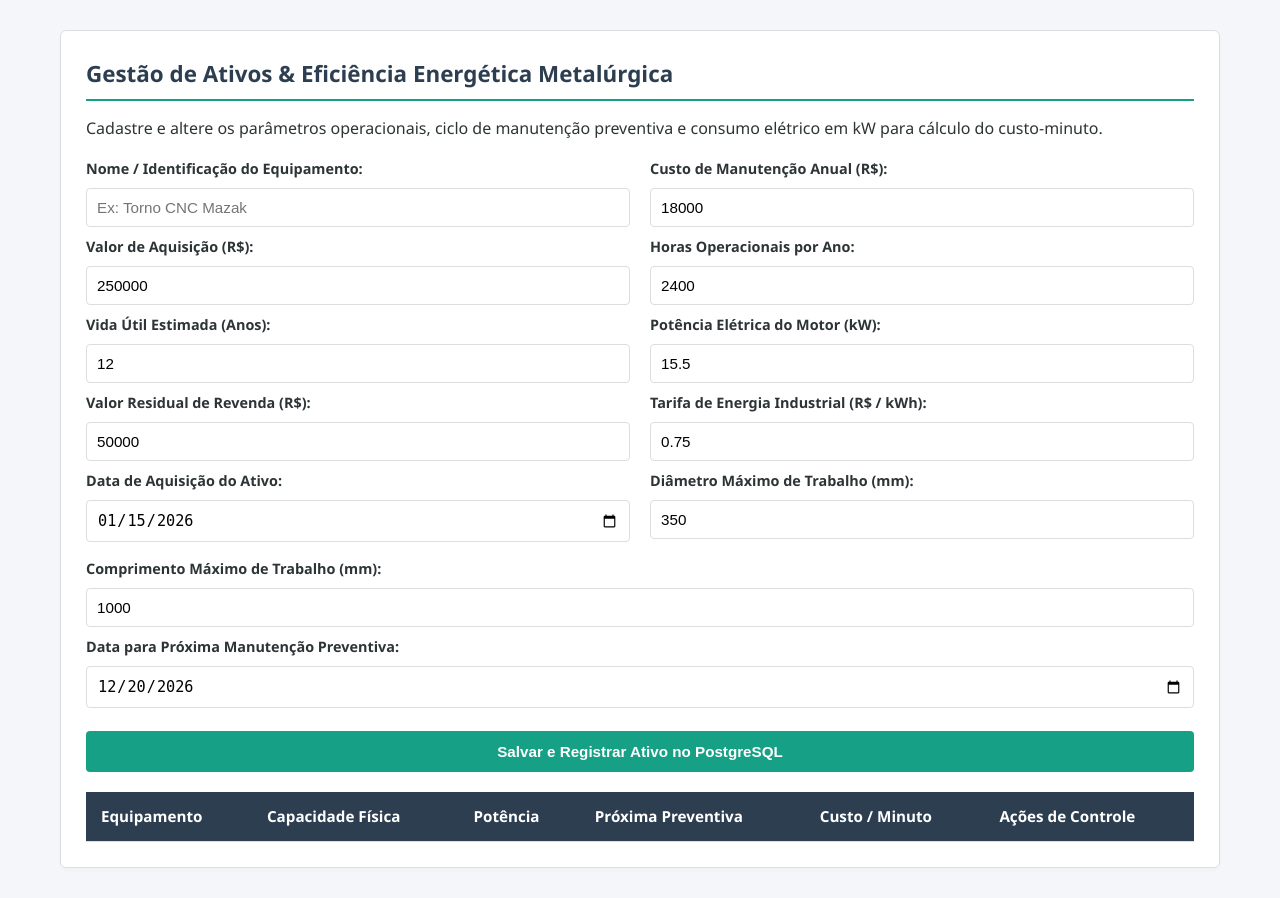
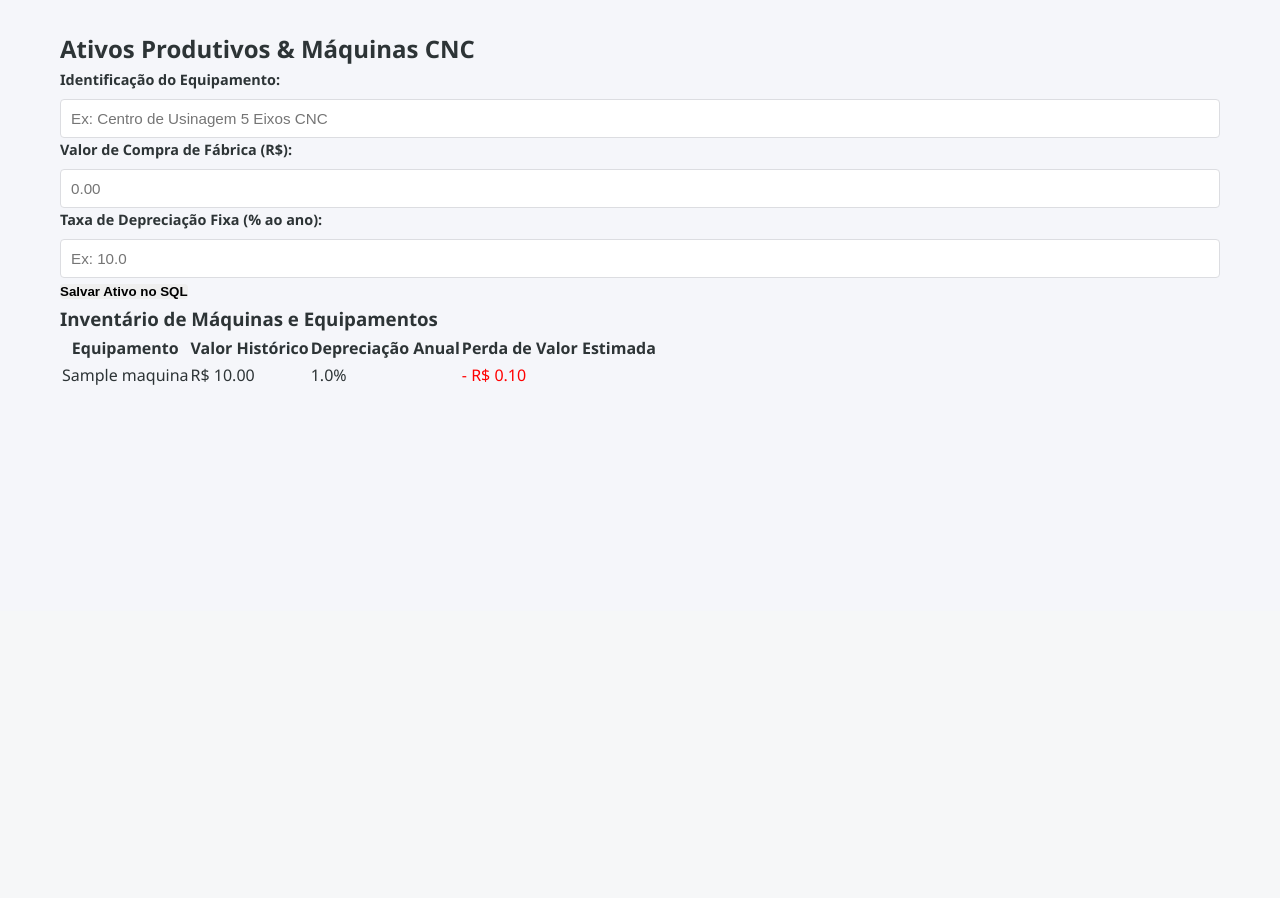
Before and after one commit to ProfRenatoPereira/admplan, a Flask app: page /maquinas in a window 1280 px wide. Shown: the part 189-1087 px from the top of the page. After the commit the page ends 574 px from the top, so only its background shows below. Run offline with Flask 3, Linux system fonts and the light colour scheme; tables that the repository leaves empty hold one stand-in row (values such as "Sample post"); lists and menus that the app fills with data are empty.

Commit message:
Update maquinas.html

```diff
--- a/templates/maquinas.html
+++ b/templates/maquinas.html
@@ -1,70 +1,41 @@
 {% extends 'base.html' %}
-{% block title %}Ativos Metalúrgicos - Teradmas{% endblock %}
 {% block content %}
-<section class="card" aria-labelledby="tit-maquinas">
-    <h2 id="tit-maquinas">Gestão de Ativos & Eficiência Energética Metalúrgica</h2>
-    <p>Cadastre e altere os parâmetros operacionais, ciclo de manutenção preventiva e consumo elétrico em kW para cálculo do custo-minuto.</p>
-
-    <input type="hidden" id="maquinaIdOculto" value="">
-
-    <div class="grid-form">
+<h2>Ativos Produtivos & Máquinas CNC</h2>
+<form method="POST" action="/maquinas">
     <div class="form-group">
-            <label for="maquinaNome">Nome / Identificação do Equipamento:</label>
-            <input type="text" id="maquinaNome" placeholder="Ex: Torno CNC Mazak">
-
-            <label for="maquinaPreco">Valor de Aquisição (R$):</label>
-            <input type="number" id="maquinaPreco" value="250000">
-
-            <label for="maquinaVidaUtil">Vida Útil Estimada (Anos):</label>
-            <input type="number" id="maquinaVidaUtil" value="12">
-
-            <label for="maquinaValorRevenda">Valor Residual de Revenda (R$):</label>
-            <input type="number" id="maquinaValorRevenda" value="50000">
-
-            <label for="maquinaAquisicao">Data de Aquisição do Ativo:</label>
-            <input type="date" id="maquinaAquisicao" value="2026-01-15">
+        <label>Identificação do Equipamento:</label>
+        <input type="text" name="nome_maquina" required placeholder="Ex: Centro de Usinagem 5 Eixos CNC">
     </div>
     <div class="form-group">
-            <label for="maquinaManutencao">Custo de Manutenção Anual (R$):</label>
-            <input type="number" id="maquinaManutencao" value="18000">
+        <label>Valor de Compra de Fábrica (R$):</label>
+        <input type="number" step="0.01" name="valor_compra" required placeholder="0.00">
+    </div>
+    <div class="form-group">
+        <label>Taxa de Depreciação Fixa (% ao ano):</label>
+        <input type="number" step="0.1" name="depreciacao_anual" required placeholder="Ex: 10.0">
+    </div>
+    <button type="submit" class="btn">Salvar Ativo no SQL</button>
+</form>
 
-            <label for="maquinaHorasAno">Horas Operacionais por Ano:</label>
-            <input type="number" id="maquinaHorasAno" value="2400">
-
-            <label for="maquinaPotencia">Potência Elétrica do Motor (kW):</label>
-            <input type="number" id="maquinaPotencia" value="15.5" step="0.1">
-
-            <label for="maquinaTarifa">Tarifa de Energia Industrial (R$ / kWh):</label>
-            <input type="number" id="maquinaTarifa" value="0.75" step="0.0001">
-
-            <label for="maquinaDiametro">Diâmetro Máximo de Trabalho (mm):</label>
-            <input type="number" id="maquinaDiametro" value="350">
-        </div>
-    </div>
-
-    <div class="form-group" style="margin-top: 15px;">
-        <label for="maquinaComprimento">Comprimento Máximo de Trabalho (mm):</label>
-        <input type="number" id="maquinaComprimento" value="1000">
-
-        <label for="maquinaPrev">Data para Próxima Manutenção Preventiva:</label>
-        <input type="date" id="maquinaPrev" value="2026-12-20">
-
-        <button onclick="adicionarMaquinaServidor()" class="btn-primary" id="btnSalvarAtivo" style="margin-top: 15px;">Salvar e Registrar Ativo no PostgreSQL</button>
-    </div>
-
-    <table class="data-table" id="tabelaMaquinas">
+<h3>Inventário de Máquinas e Equipamentos</h3>
+<table>
     <thead>
         <tr>
             <th>Equipamento</th>
-                <th>Capacidade Física</th>
-                <th>Potência</th>
-                <th>Próxima Preventiva</th>
-                <th>Custo / Minuto</th>
-                <th>Ações de Controle</th>
+            <th>Valor Histórico</th>
+            <th>Depreciação Anual</th>
+            <th>Perda de Valor Estimada</th>
         </tr>
     </thead>
-        <tbody></tbody>
+    <tbody>
+        {% for maq in maquinas %}
+        <tr>
+            <td>{{ maq.nome_maquina }}</td>
+            <td>R$ {{ "%.2f"|format(maq.valor_compra) }}</td>
+            <td>{{ maq.depreciacao_anual }}%</td>
+            <td style="color: red;">- R$ {{ "%.2f"|format(maq.valor_compra * (maq.depreciacao_anual / 100)) }}</td>
+        </tr>
+        {% endfor %}
+    </tbody>
 </table>
-    <div id="resultadoAtivo" class="result-box" style="display:none;" role="region" aria-live="polite"></div>
-</section>
 {% endblock %}
```
Lines whose indentation alone changed are shown as unchanged.
